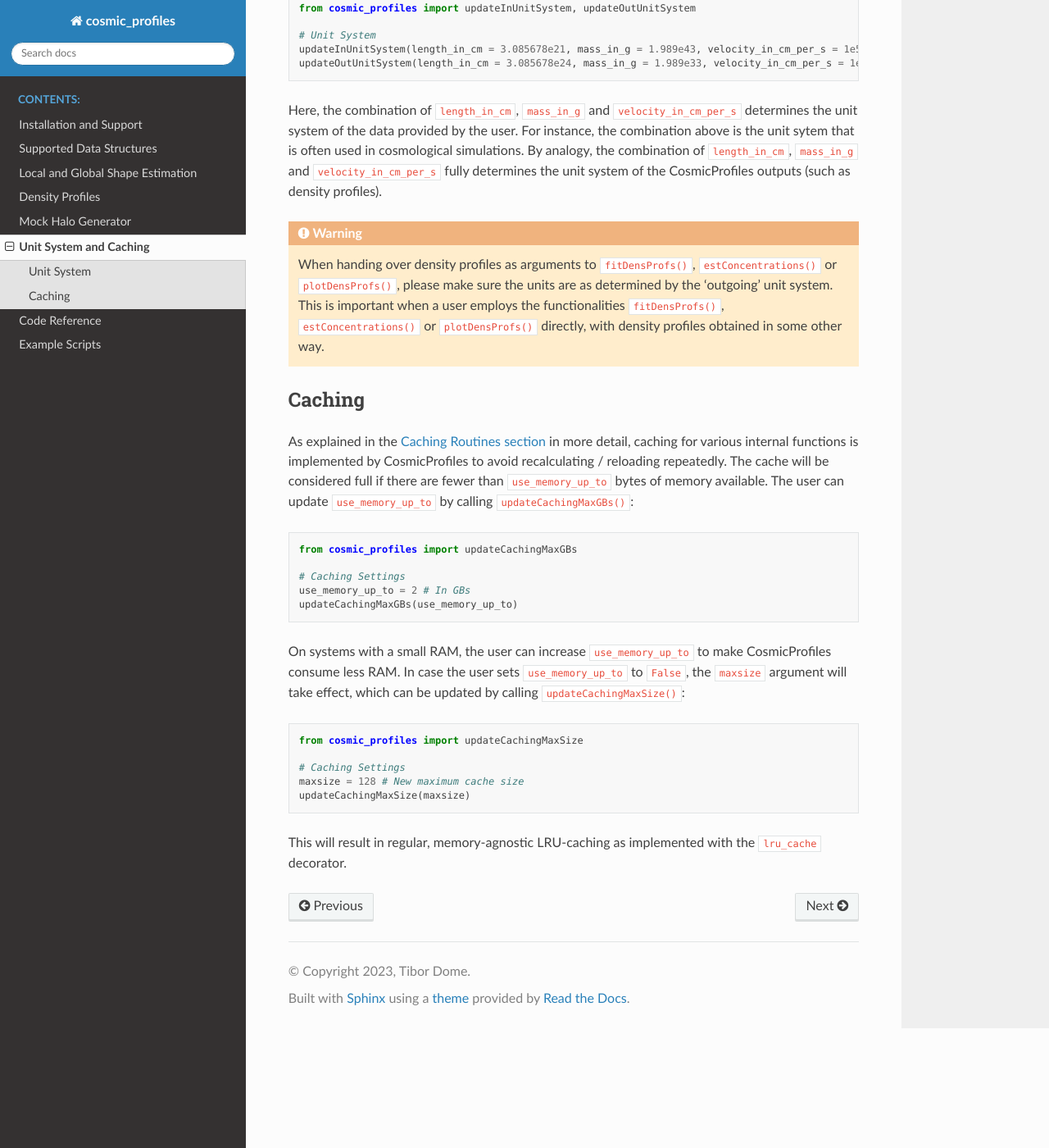
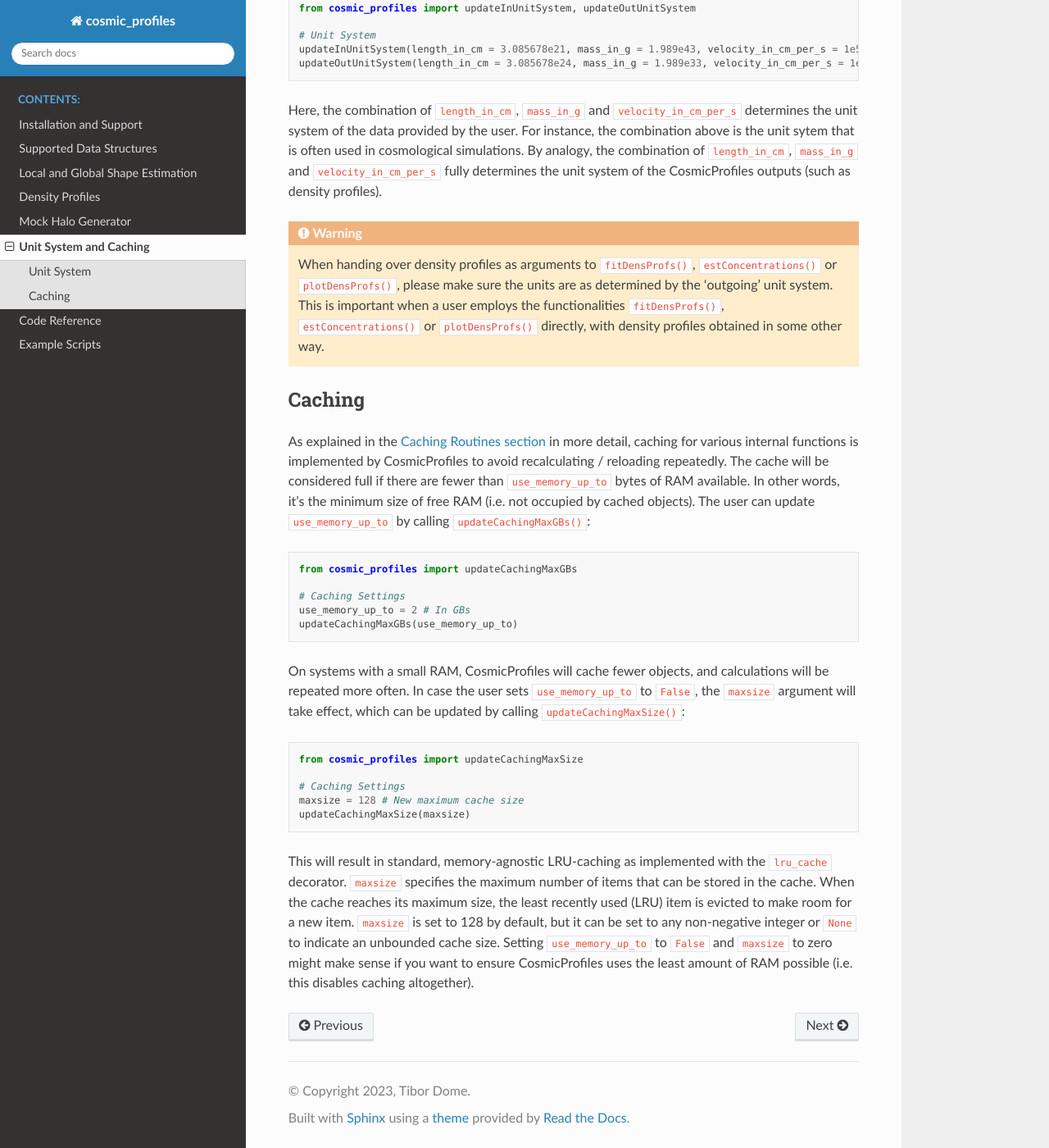
Before and after one commit to tibordome/cosmic_profiles, a Sphinx documentation site: the page built from docs/source/unit_system_and_caching/index.rst, in a window 1280 px wide and 1400 px high, scrolled down 324 px. Shown: the whole window at 82% size. Built offline with Sphinx 7.4.7 and the Read the Docs theme 2.0.0, drawn with Linux system fonts in a browser that asks for light colours.

Commit message:
Improved docs on caching functionalities

```diff
--- a/docs/source/code_reference/common.rst
+++ b/docs/source/code_reference/common.rst
@@ -38,7 +38,9 @@ The ``python_routines`` module helps in calculating the center of mass of a poin
 Caching Routines
 *****************
 
-The ``caching`` module implements the caching of function outputs to avoid recalculating/reloading repeatedly. A modified decorator has been added that takes an additional optional argument ``use_memory_up_to``. If set (i.e. ``use_memory_up_to`` is not ``False``), the cache will be considered full if there are fewer than ``use_memory_up_to`` bytes of memory available (according to ``psutil.virtual_memory().available``). Note that the ``maxsize`` argument will have no effect in that case. The motivation behind a memory-aware LRU caching function is that caching too many values causes thrashing, which should be avoided if possible.
+The ``caching`` module implements the caching of function outputs to avoid recalculating/reloading repeatedly. A modified decorator has been added that in addition to the standard ``maxsize`` argument takes the optional argument ``use_memory_up_to``.
+If set (i.e. ``use_memory_up_to`` is not ``False``), the cache will be considered full if there are fewer than ``use_memory_up_to`` free bytes of memory available (according to ``psutil.virtual_memory().available``). Note that the ``maxsize`` argument will have no effect in that case.
+The motivation behind a memory-aware LRU caching function is that caching too many values causes thrashing, which should be avoided if possible.
 
 .. automodule:: common.caching
    :members:
--- a/docs/source/density_profiles/index.rst
+++ b/docs/source/density_profiles/index.rst
@@ -80,7 +80,7 @@ To fit density profiles according to model ``method``, a dictionary whose ``prof
     method = {'profile': 'einasto', 'alpha': 0.18}
     best_fits = cprofiles.fitDensProfs(dens_profs, r_over_r200, method, obj_numbers = np.arange(10)).
 
-The first argument ``dens_profs`` is an array of shape :math:`(N_{\text{pass}}, N_r)` containing the density profile estimates defined at normalized radii ``r_over_r200``. The last argument ``method = {'profile': 'einasto', 'alpha': 0.18}`` is a dictionary. The ``profile`` field is 1 of 4 possible strings corresponding to the density profile model, i.e. either ``nfw``, ``hernquist``, ``einasto`` or ``alpha_beta_gamma``.
+This will fit the density profiles using a truncated Newton (TNC) algorithm. The first argument ``dens_profs`` is an array of shape :math:`(N_{\text{pass}}, N_r)` containing the density profile estimates defined at normalized radii ``r_over_r200``. The last argument ``method = {'profile': 'einasto', 'alpha': 0.18}`` is a dictionary. The ``profile`` field is 1 of 4 possible strings corresponding to the density profile model, i.e. either ``nfw``, ``hernquist``, ``einasto`` or ``alpha_beta_gamma``.
 If a parameter should be kept fixed during the fitting procedure, it needs to be supplied in the ``method`` dict. In the example above, the ``alpha`` parameter of the Einasto profile is fixed to ``0.18`` (giving approximately an NFW-profile).
 The returned structured numpy array ``best_fits`` will store the best-fit results and its fields can be accessed by dictionary-like semantics, e.g. ``rho_s = best_fits['rho_s']`` (of shape :math:`(N_{\text{pass}},)`) will contain the density normalization of the best-fit profiles, ``r_s = best_fits['r_s']`` the scale radius etc. If ``method = 'alpha_beta_gamma'``, then ``alpha = best_fits['alpha']`` will contain the best-fit values for ``alpha`` etc.
 
@@ -98,4 +98,5 @@ The density profiles, for instance ``dens_profs_db``, and their fits can be visu
 
     cprofiles.plotDensProfs(dens_profs_db, r_over_r200, dens_profs_fit, r_over_r200_fit, method, nb_bins = 2, obj_numbers = np.arange(10))
 
-where ``dens_profs_fit`` and ``r_over_r200_fit`` refer to those estimated density profile values that the user would like the fitting operation to be carried out over, e.g. ``dens_profs_fit = dens_profs_db[:,25:]`` and ``r_over_r200_fit = r_over_r200[25:]`` to discard the values that correspond to deep layers of halos/galaxies/objects. Typically, the gravitational softening scale times some factor and / or information from the local relaxation timescale is used to estimate the inner convergence radius. For guidance on choosing the inner convergence radius see `Navarro et al 2010 <https://academic.oup.com/mnras/article/402/1/21/1028856>`_.
+where ``dens_profs_fit`` and ``r_over_r200_fit`` refer to those estimated density profile values that the user would like the fitting operation to be carried out over, e.g. ``dens_profs_fit = dens_profs_db[:,25:]`` and ``r_over_r200_fit = r_over_r200[25:]`` to discard the values that correspond to deep layers of halos/galaxies/objects. Typically, the gravitational softening scale times some factor and / or information from the local relaxation timescale is used to estimate the inner convergence radius.
+For guidance on choosing the inner convergence radius see e.g. `Navarro et al 2010 <https://academic.oup.com/mnras/article/402/1/21/1028856>`_ or `Ludlow et al 2019 <https://ui.adsabs.harvard.edu/abs/2019MNRAS.488.3663L/abstract`_.
--- a/docs/source/unit_system_and_caching/index.rst
+++ b/docs/source/unit_system_and_caching/index.rst
@@ -21,7 +21,8 @@ Here, the combination of ``length_in_cm``, ``mass_in_g`` and ``velocity_in_cm_pe
 Caching
 **************************
 
-As explained in the :ref:`Caching Routines section<Caching Routines>` in more detail, caching for various internal functions is implemented by CosmicProfiles to avoid recalculating / reloading repeatedly. The cache will be considered full if there are fewer than ``use_memory_up_to`` bytes of memory available. The user can update ``use_memory_up_to`` by calling ``updateCachingMaxGBs()``::
+As explained in the :ref:`Caching Routines section<Caching Routines>` in more detail, caching for various internal functions is implemented by CosmicProfiles to avoid recalculating / reloading repeatedly. The cache will be considered full if there are fewer than ``use_memory_up_to`` bytes of RAM available.
+In other words, it's the minimum size of free RAM (i.e. not occupied by cached objects). The user can update ``use_memory_up_to`` by calling ``updateCachingMaxGBs()``::
 
     from cosmic_profiles import updateCachingMaxGBs
 
@@ -29,7 +30,7 @@ As explained in the :ref:`Caching Routines section<Caching Routines>` in more de
     use_memory_up_to = 2 # In GBs
     updateCachingMaxGBs(use_memory_up_to)
 
-On systems with a small RAM, the user can increase ``use_memory_up_to`` to make CosmicProfiles consume less RAM. In case the user sets ``use_memory_up_to`` to ``False``, the ``maxsize`` argument will take effect, which can be updated by calling ``updateCachingMaxSize()``::
+On systems with a small RAM, CosmicProfiles will cache fewer objects, and calculations will be repeated more often. In case the user sets ``use_memory_up_to`` to ``False``, the ``maxsize`` argument will take effect, which can be updated by calling ``updateCachingMaxSize()``::
 
     from cosmic_profiles import updateCachingMaxSize
 
@@ -37,4 +38,6 @@ On systems with a small RAM, the user can increase ``use_memory_up_to`` to make
     maxsize = 128 # New maximum cache size
     updateCachingMaxSize(maxsize)
 
-This will result in regular, memory-agnostic LRU-caching as implemented with the ``lru_cache`` decorator.
+This will result in standard, memory-agnostic LRU-caching as implemented with the ``lru_cache`` decorator. ``maxsize`` specifies the maximum number of items that can be stored in the cache.
+When the cache reaches its maximum size, the least recently used (LRU) item is evicted to make room for a new item. ``maxsize`` is set to 128 by default, but it can be set to any non-negative integer or ``None`` to indicate an unbounded cache size.
+Setting ``use_memory_up_to`` to ``False`` and ``maxsize`` to zero might make sense if you want to ensure CosmicProfiles uses the least amount of RAM possible (i.e. this disables caching altogether).
```
